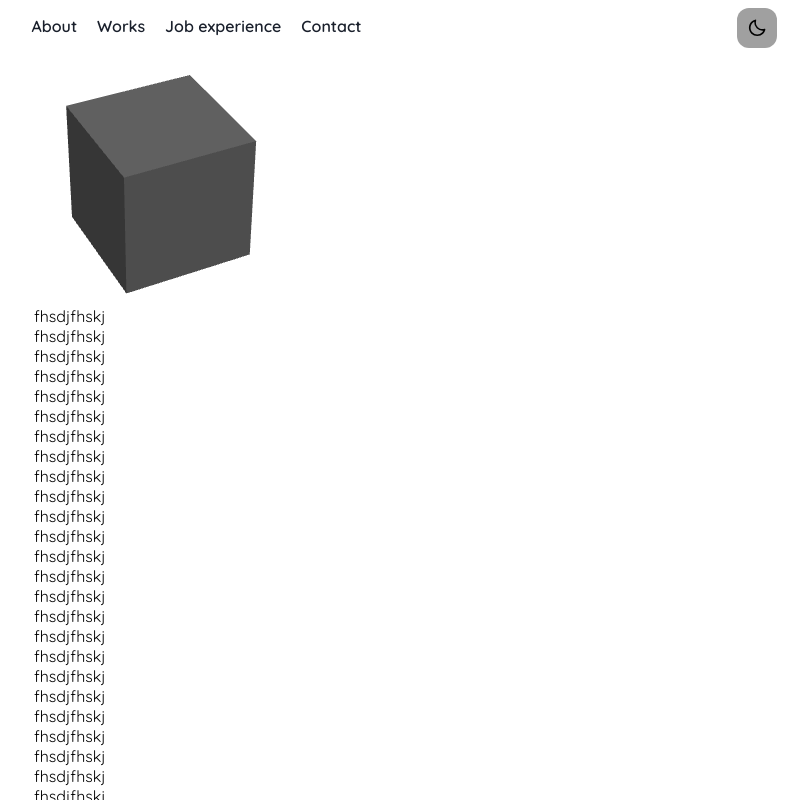
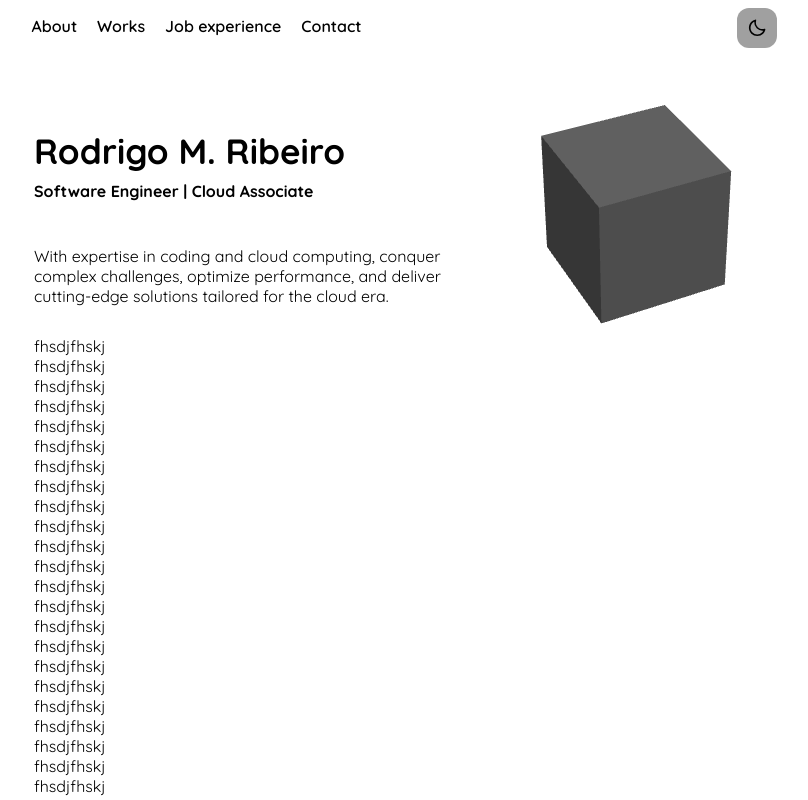
Before and after one commit to R-o-d-r-i-g-o/portifolio, a Next.js app: page / in a window 1280 px wide. Shown: the top 800 px of the page, without its empty margins (231-1039 px from the left). Built offline with nearby package versions, Linux system fonts and the light colour scheme.

Commit message:
feat: add hero

```diff
--- a/src/components/Navbar/styles.ts
+++ b/src/components/Navbar/styles.ts
@@ -8,6 +8,10 @@ import { BiSun, BiMoon, BiMenu } from "react-icons/bi";
 
 export const Header = styled.header`
   position: fixed;
+  z-index: 2;
+  background: ${true ? 'rgba(255, 255, 255, 0.25)' : '#20202380'};
+  -webkit-backdrop-filter: blur(10px);
+  backdrop-filter: blur(10px);
   height: 56px;
   width: 100%;
 `;
@@ -87,7 +91,7 @@ export const Item = styled(Link)`
   cursor: pointer;
   line-height: 18px;
   text-decoration: none;
-  color: #1a202c;
+  color: ${({theme}) => theme.textColor};
   font-weight: 600;
   font-size: 16px;
 
--- a/src/components/Presentation/index.tsx
+++ b/src/components/Presentation/index.tsx
@@ -2,12 +2,29 @@ import React, { Suspense } from 'react';
 import { Canvas } from "@react-three/fiber";
 import { OrbitControls } from "@react-three/drei";
 import { PerspectiveCamera, RenderTexture, Image } from "@react-three/drei";
+import * as S from './styles';
 
 const Cube = () => {
 
   return (
+    <S.Container>
+      <S.LeftDiv>
+        <S.Title>
+          Rodrigo M. Ribeiro
+        </S.Title>
+        <S.SubTitle>
+          Software Engineer | Cloud Associate
+        </S.SubTitle>
+        <S.Description>
+          With expertise in coding and cloud computing, conquer <br />
+          complex challenges, optimize performance, and deliver <br />
+          cutting-edge solutions tailored for the cloud era.
+        </S.Description>
 
-    <div style={{ height: 250, width: 250 }}>
+
+      </S.LeftDiv>
+      <S.RigthDiv>
+      <div style={{ height: 250, width: 250, margin: '0 auto' }}>
         <Canvas camera={{ position: [5, 5, 5], fov: 12 }}>
           <Suspense fallback={null}>
             <ambientLight intensity={0.5} />
@@ -28,6 +45,13 @@ const Cube = () => {
           </Suspense>
         </Canvas>
       </div>
+      </S.RigthDiv>
+
+
+
+
+
+    </S.Container>
 
 
 
--- a/src/components/Presentation/styles.ts
+++ b/src/components/Presentation/styles.ts
@@ -4,19 +4,41 @@ import React from "react";
 import styled from 'styled-components';
 
 const Container = styled.div`
+  margin-top: 30px;
+  display: flex;
+  flex-direction: row;
+  width: 100%;
+  height: fit-content;
 
+  @media screen and (max-width: 775px) {
+    flex-direction: column;
+  }
+`;
 
+const LeftDiv = styled.div`
+  padding-top: 45px;
+  flex: 1.5;
+`;
+
+const RigthDiv = styled.div`
+  align-self: center;
+  flex: 1;
+`;
+
+const Title = styled.h2`
+  font-size: 35px;
+  line-height: 40px;
+  font-weight: 900;
+`;
+
+const SubTitle = styled.h3`
+  font-size: 16px;
+  line-height: 40px;
+`;
+
+const Description = styled.p`
+  margin-top: 35px;
 
 `;
 
-const LeftDiv = styled.div`
-
-    height: 600px;
-
-`;
-
-const RigthDiv = styled.div`
-
-`;
-
-export { Container, LeftDiv, RigthDiv };
+export { Container, LeftDiv, RigthDiv, Title, SubTitle, Description };
--- a/src/components/themes/GlobalStyle.tsx
+++ b/src/components/themes/GlobalStyle.tsx
@@ -38,6 +38,7 @@ const Main = styled.main`
   width: 750px;
 
   @media screen and (max-width: 775px) {
+    padding: 56px 20px 0;
     width: 100%;
   }
 `;
```
Lines whose indentation alone changed are shown as unchanged.
